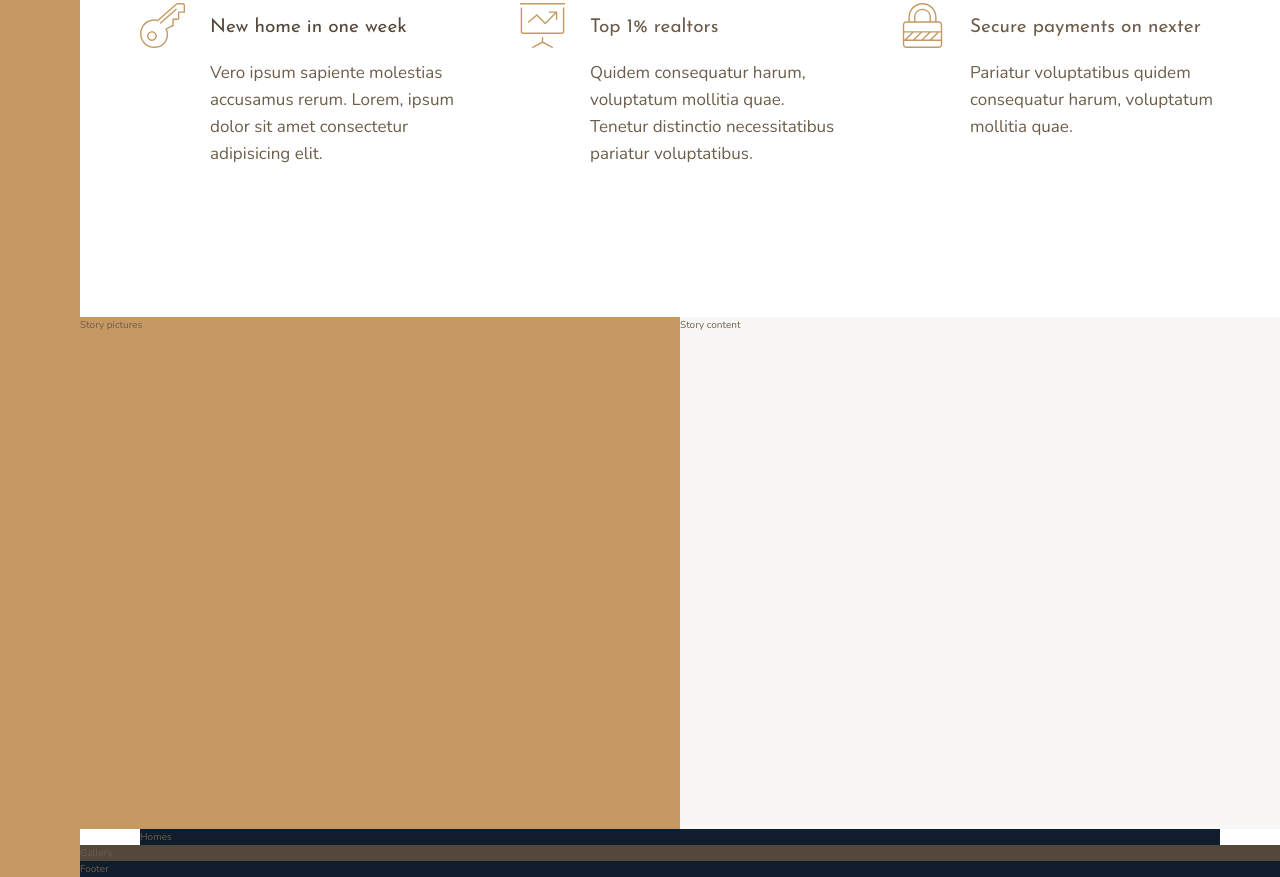
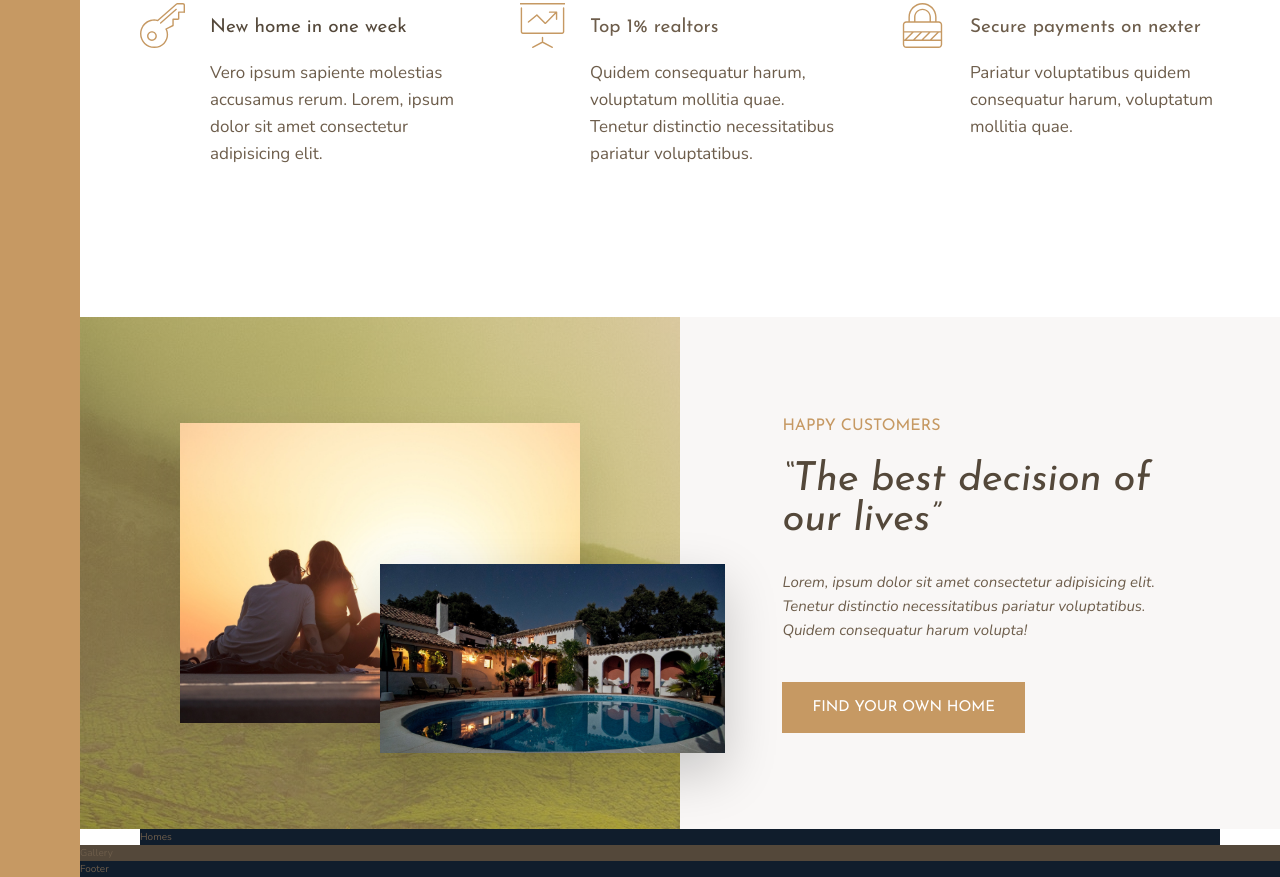
Before and after one commit to sperkn/Advanced-CSS-Web-Design, a website: page starter/index.html in a window 1280 px wide. Shown: the part 991-1868 px from the top of the page. Drawn offline with nearby package versions, Linux system fonts and the light colour scheme.

Commit message:
story section completed

```diff
--- a/starter/index.html
+++ b/starter/index.html
@@ -72,11 +72,17 @@
     </section>
 
     <div class="story__pictures">
-        Story pictures
+        <img src="img/story-1.jpeg" alt="Couple with new house" class="story__img--1">
+        <img src="img/story-2.jpeg" alt="New house" class="story__img--2">
     </div>
 
     <div class="story__content">
-        Story content
+        <h3 class="heading-3 mb-sm">Happy Customers</h3>
+        <h2 class="heading-2 heading-2--dark mb-md">&ldquo;The best decision of our lives&rdquo;</h2>
+        <p class="story__text">Lorem, ipsum dolor sit amet consectetur adipisicing elit. Tenetur
+            distinctio necessitatibus pariatur voluptatibus. Quidem consequatur harum volupta!
+        </p>
+        <button class="btn">Find your own home</button>
     </div>
 
     <section class="homes">
--- a/starter/sass/_story.scss
+++ b/starter/sass/_story.scss
@@ -2,10 +2,51 @@
   &__pictures {
     background-color: $color-primary;
     grid-column: full-start / col-end 4;
+    background-image: linear-gradient(rgba($color-primary, .5), rgba($color-primary, .5)), url(../img/back.jpg);
+
+    display: grid;
+    grid-template-rows: repeat(6, 1fr);
+    grid-template-columns: repeat(6, [col-start] 1fr [col-end]);
+    align-items: center;
+
+  }
+
+  &__img--1 {
+    width: 100%;
+    grid-row: 2 / 6;
+    grid-column: 2 / 6;
+    box-shadow: 0 2rem 5rem rgba(#000, .1);
+  }
+
+  &__img--2 {
+    width: 115%;
+    grid-row: 4 / 6;
+    grid-column: 4 / 7;
+    z-index: 20;
+    box-shadow: 0 2rem 5rem rgba(#000, .2);
   }
 
   &__content {
     background-color: $color-grey-light-1;
     grid-column: col-start 5 / full-end;
+
+    padding: 6rem 8vw;
+
+    // using Flexbox properties to center 1-dimensional items
+    // display: flex;
+    // flex-direction: column;
+    // justify-content: center;
+    // align-items: flex-start;
+
+    // using Grid properties to center 1-dimensionl items
+    display: grid;
+    align-content: center;
+    justify-items: start;
+  }
+
+  &__text {
+    font-size: 1.5rem;
+    font-style: italic;
+    margin-bottom: 4rem;
   }
 }
--- a/starter/sass/_typography.scss
+++ b/starter/sass/_typography.scss
@@ -9,21 +9,47 @@
 
 .heading-2 {
   @extend %heading;
+  font-size: 4rem;
+  font-style: italic;
+  line-height: 1;
+
+  &--light {color: $color-grey-light-1;}
+  &--dark {color: $color-grey-dark-1;}
 }
 
 .heading-3 {
   @extend %heading;
+  font-size: 1.6rem;
+  color: $color-primary;
+  text-transform: uppercase;
 }
 
 .heading-4 {
   @extend %heading;
   font-size: 1.9rem;
 
-  &--light {
-    color: $color-grey-light-1;
-  }
+  &--light {color: $color-grey-light-1;}
+  &--dark {color: $color-grey-dark-1;}
+}
 
-  &--dark {
-    color: $color-grey-dark-1;
+.btn {
+  background-color: $color-primary;
+  color: #fff;
+  border: none;
+  border-radius: 0;
+  font-family: $font-display;
+  font-size: 1.5rem;
+  text-transform: uppercase;
+  padding: 1.8rem 3rem;
+  cursor: pointer;
+  transition: all .2s;
+
+  &:hover {
+    background-color: $color-primary-dark;
   }
 }
+
+.mb-sm {margin-bottom: 2rem;}
+.mb-md {margin-bottom: 3rem;}
+.mb-lg {margin-bottom: 4rem;}
+.mb-xl {margin-bottom: 8rem;}
```
Also changed, not shown: starter/css/style.css.
